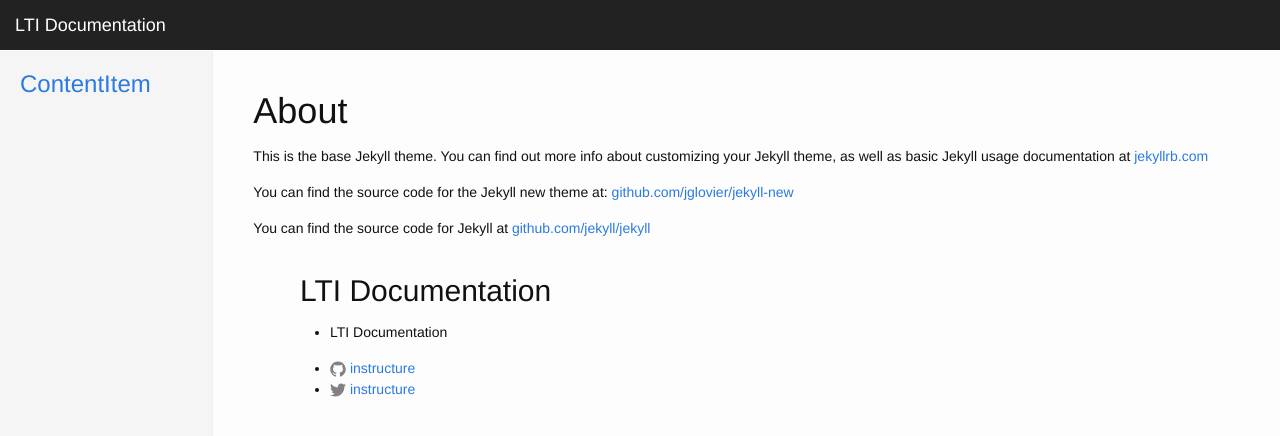
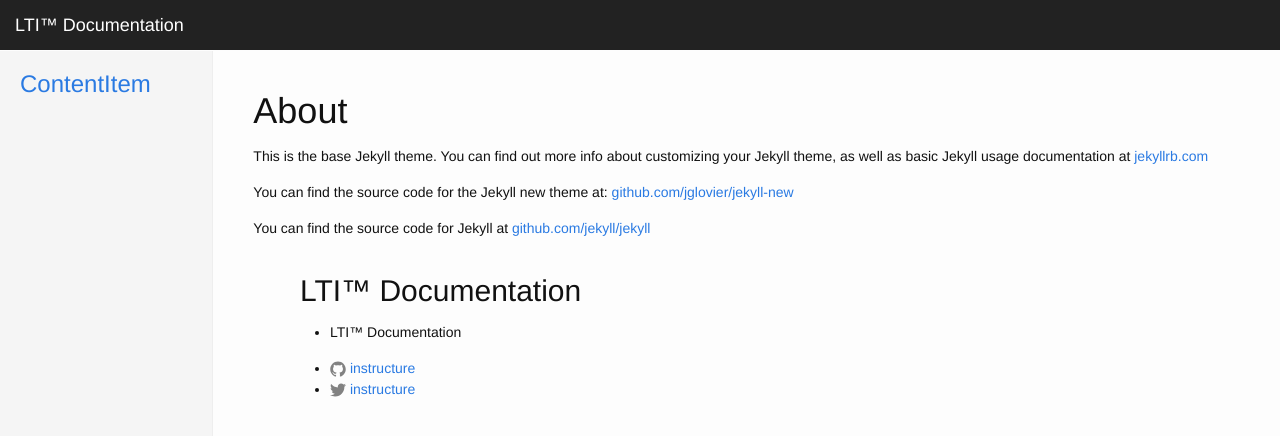
Before and after one commit to instructure/lti_docs, a Jekyll site: the page built from about.md, in a window 1280 px wide. Shown: the top 436 px of the page. Built offline with Jekyll 4.4.1, drawn with Linux system fonts in a browser that asks for light colours; nearby versions of some CDN libraries; library files that are not in the unit come from our copies.

Commit message:
add the trademark to LTI

```diff
--- a/_config.yml
+++ b/_config.yml
@@ -1,5 +1,5 @@
 # Site settings
-title: LTI Documentation
+title: LTI™ Documentation
 baseurl: "/lti_docs" # the subpath of your site, e.g. /blog/
 url: "http://instructure.github.io" # the base hostname & protocol for your site
 twitter_username: instructure
```
